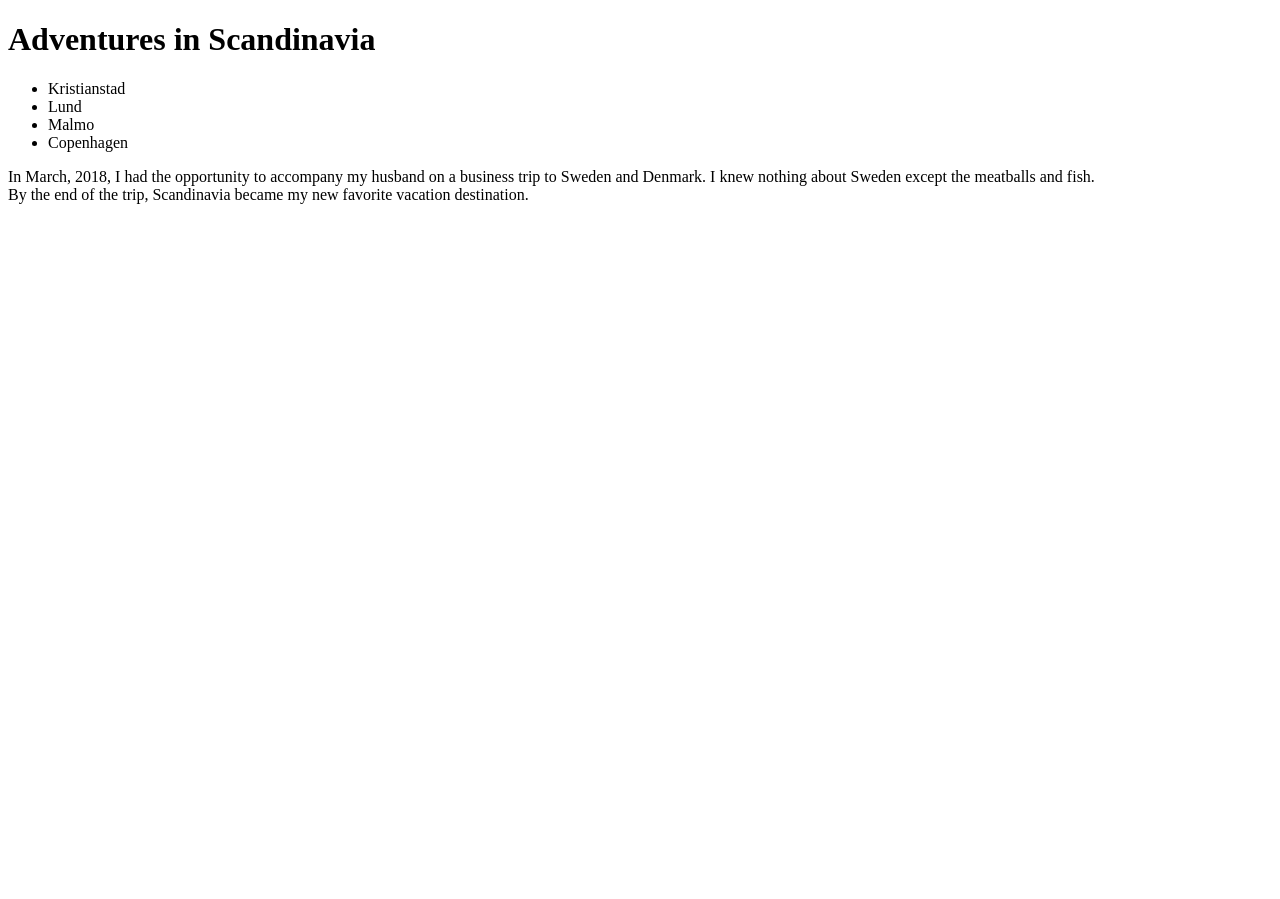
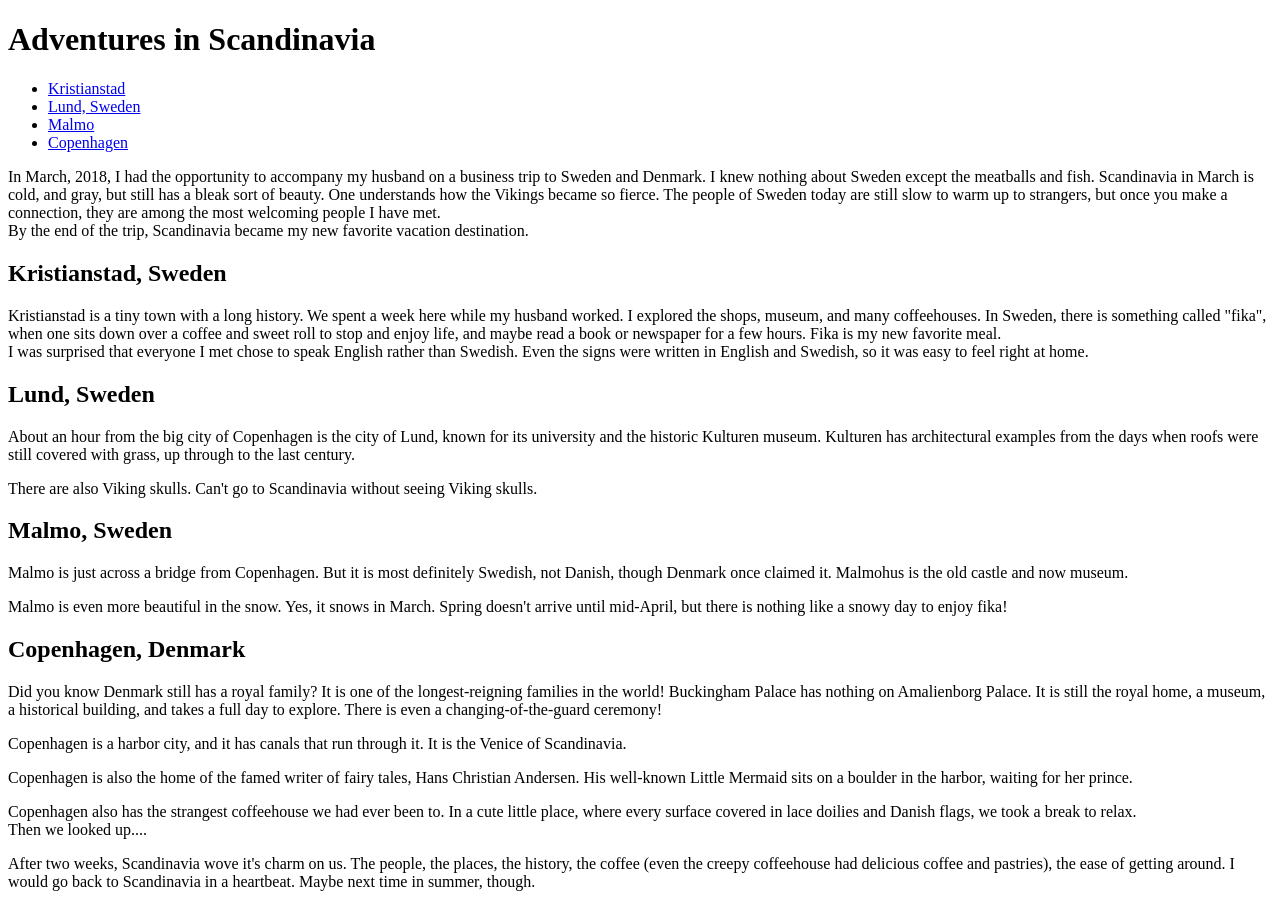
Before and after one commit to Rorgar1/html-me-something, a plain HTML site: page index.html in a window 1280 px wide. Before the commit the page ends 800 px from the top, so only its background shows below. Drawn offline with Linux system fonts and the light colour scheme.

Commit message:
HTML copy complete no images

```diff
--- a/index.html
+++ b/index.html
@@ -8,10 +8,18 @@
     <h1>Adventures in Scandinavia</h1>
     <nav>
       <ul>
-          <li>Kristianstad</li>
-          <li>Lund</li>
-          <li>Malmo</li>
-          <li>Copenhagen</li>
+          <li>
+            <a href="#kristianstad">Kristianstad</a>
+          </li>
+          <li>
+            <a href="#lund">Lund, Sweden</a>
+          </li>
+          <li>
+            <a href="#malmo">Malmo</a>
+          </li>
+          <li>
+            <a href="#copenhagen">Copenhagen</a>
+          </li>
       </ul>
     </nav>
   </header>
@@ -19,14 +27,97 @@
     <article>
       <section>
         <p>In March, 2018, I had the
-        opportunity to accompany my husband on a business
-        trip to Sweden and Denmark. I knew nothing about
-         Sweden except the meatballs and fish. <br>
+          opportunity to accompany my husband on a business
+          trip to Sweden and Denmark. I knew nothing about
+         Sweden except the meatballs and fish. Scandinavia
+         in March is cold, and gray, but still has a bleak
+         sort of beauty. One understands how the Vikings
+         became so fierce. The people of Sweden today are
+         still slow to warm up to strangers, but once you
+         make a connection, they are among the most welcoming
+         people I have met.<br>
          By the end of the trip, Scandinavia became my new favorite vacation
          destination.</p>
       </section>
+      <section>
+        <a name="kristianstad"></a>
+        <h2>Kristianstad, Sweden</h2>
+        <p>Kristianstad is a tiny town with a long history.
+           We spent a week here while my husband worked.
+           I explored the shops, museum, and many
+           coffeehouses. In Sweden, there is something
+           called "fika", when one sits down over a coffee
+           and sweet roll to stop and enjoy life, and maybe
+           read a book or newspaper for a few hours.
+           Fika is my new favorite meal.
+          <br>I was surprised that everyone I met chose to
+          speak English rather than Swedish. Even the signs
+           were written in English and Swedish, so it was
+           easy to feel right at home.</p>
 
+      </section>
+      <section>
+        <a name="lund"></a>
+        <h2>Lund, Sweden</h2>
+        <p>About an hour from the big city of Copenhagen
+          is the city of Lund, known for its university
+          and the historic Kulturen museum. Kulturen has
+          architectural examples from the days when roofs
+          were still covered with grass, up through to the
+           last century.</p>
+        <p>There are also Viking
+          skulls. Can't go to Scandinavia without
+          seeing Viking skulls.</p>
 
+      </section>
+
+      <section>
+        <a name="malmo"></a>
+        <h2>Malmo, Sweden</h2>
+        <p>Malmo is just across a bridge from Copenhagen.
+          But it is most definitely Swedish, not Danish, though
+          Denmark once claimed it. Malmohus is the old castle and
+          now museum.
+        </p>
+        <p>Malmo is even more beautiful in the snow. Yes, it
+          snows in March. Spring doesn't arrive until mid-April,
+           but there is nothing like a
+          snowy day to enjoy fika!
+        </p>
+
+      </section>
+      <section>
+        <a name="copenhagen"></a>
+        <h2>Copenhagen, Denmark</h2>
+        <p>Did you know Denmark still has a royal family?
+          It is one of the longest-reigning families in the
+          world! Buckingham Palace has nothing on Amalienborg
+          Palace. It is still the royal home, a museum,
+          a historical building, and takes a full day to
+          explore. There is even a changing-of-the-guard
+          ceremony!
+        </p>
+        <p>Copenhagen is a harbor city, and it has canals that
+          run through it. It is the Venice of Scandinavia.
+        </p>
+        <p>Copenhagen is also the home of the famed writer
+          of fairy tales, Hans Christian Andersen. His well-known
+          Little Mermaid sits on a boulder in the harbor,
+          waiting for her prince.
+        </p>
+        <p>Copenhagen also has the strangest coffeehouse we had
+          ever been to. In a cute little place, where every
+          surface covered in lace doilies and Danish flags,
+          we took a break to relax. <br>Then we looked up....
+        </p>
+
+      </section>
+      <section>After two weeks, Scandinavia wove it's charm
+        on us. The people, the places, the history, the
+        coffee (even the creepy coffeehouse had delicious coffee
+        and pastries), the ease of getting around. I would
+        go back to Scandinavia in a heartbeat. Maybe next time in summer, though.
+      </section>
 
 
 
```
